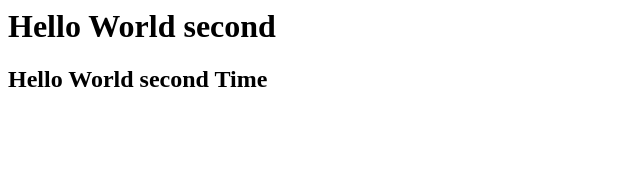
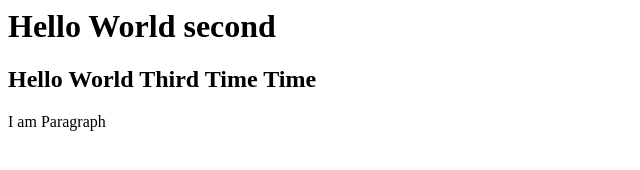
Before and after one commit to sth51214/bootcamphtml, a plain HTML site: page index.html in a window 1280 px wide. Shown: the whole page, without its empty margins (0-640 px from the left). Drawn offline with Linux system fonts and the light colour scheme.

Commit message:
Add paragraph

```diff
--- a/index.html
+++ b/index.html
@@ -7,6 +7,7 @@
 </head>
 <body>
   <h1>Hello World second</h1>
-  <h2>Hello World second Time</h2>
+  <h2>Hello World Third Time Time</h2>
+  <p>I am Paragraph</p>
 </body>
 </html>
```
